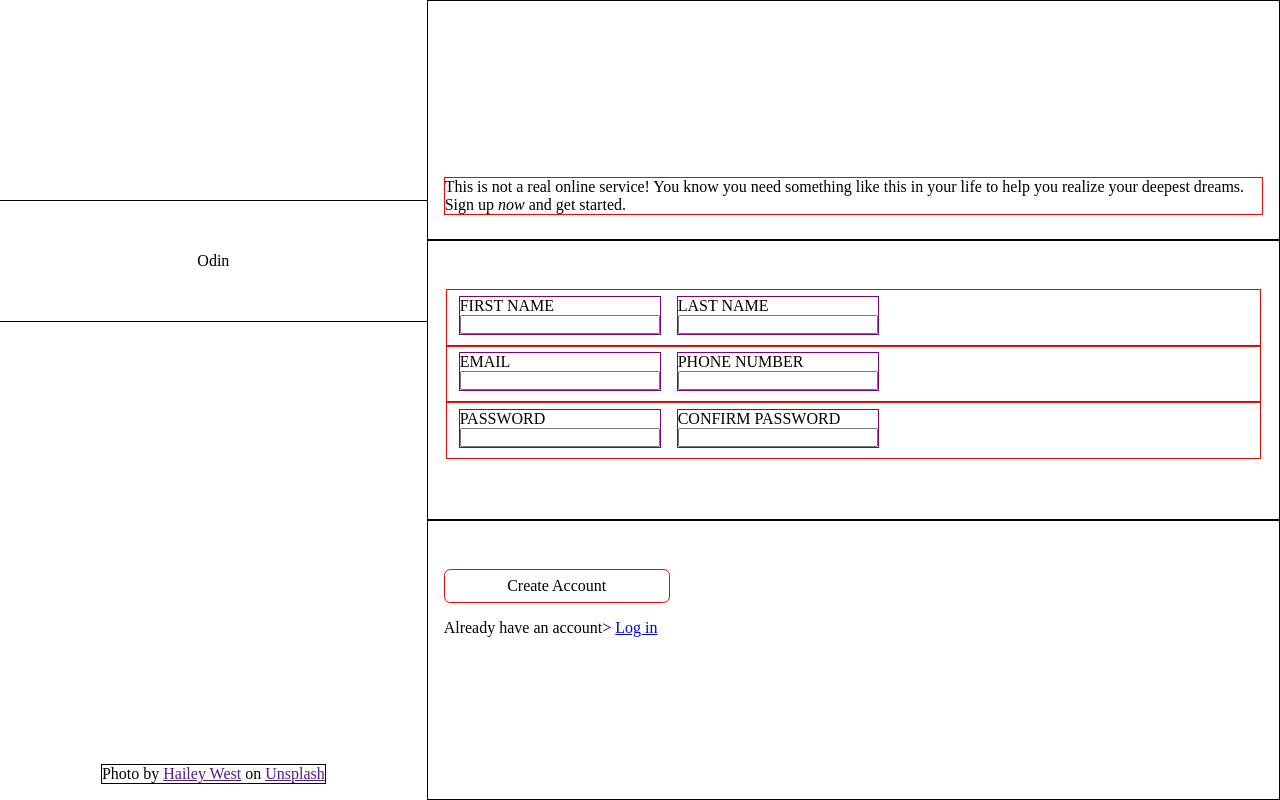
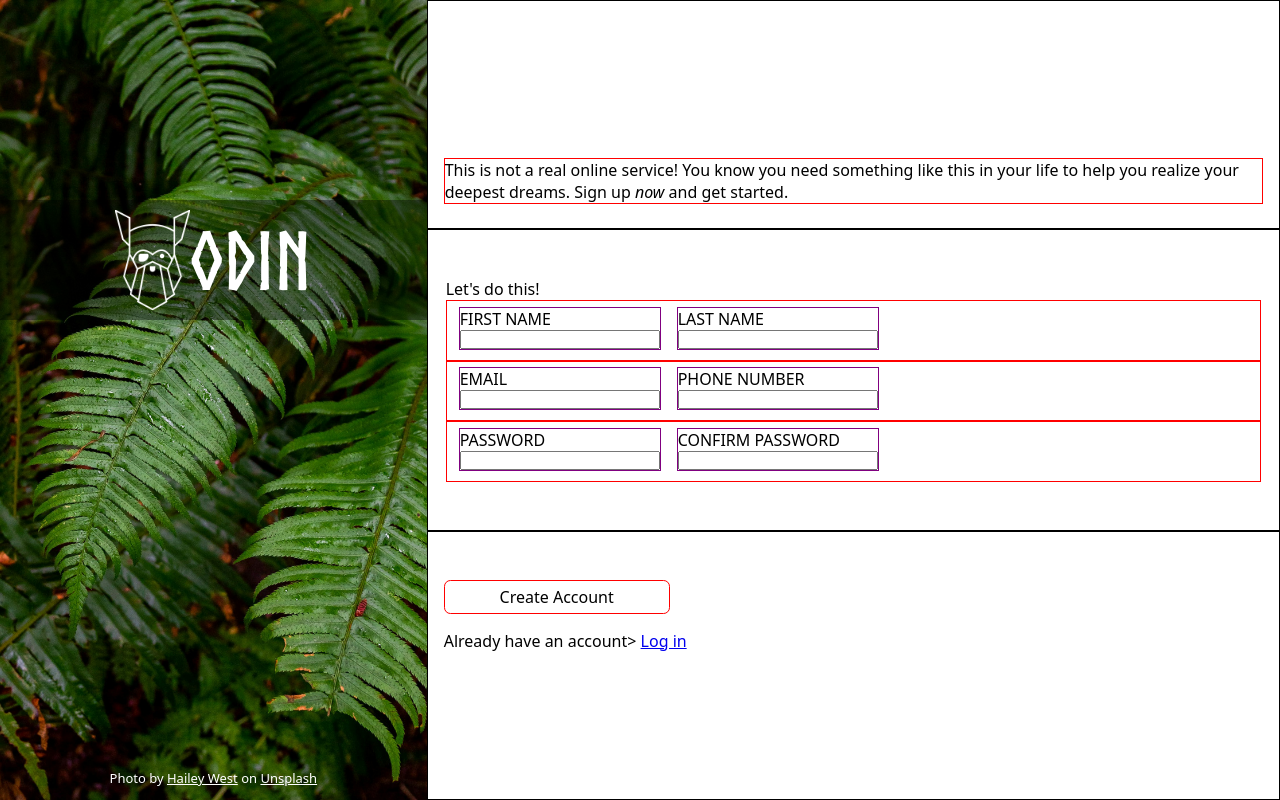
Before and after one commit to gustavords/o_sign_up_form, a plain HTML site: page index.html in a window 1280 px wide. Drawn offline with Linux system fonts and the light colour scheme.

Commit message:
Add styling to .banner section

```diff
--- a/css/style.css
+++ b/css/style.css
@@ -1,9 +1,18 @@
+@font-face {
+    font-family: norseBold;
+    src: url("/fonts/Norse-Bold.otf");
+    font-weight: bold;
+}
+
+
+
 body {
     display: flex;
     box-sizing: border-box;
     height: 100vh;
     margin: 0%;
     padding: 0%;
+    font-family: system-ui, -apple-system, BlinkMacSystemFont, 'Segoe UI', Roboto, Oxygen, Ubuntu, Cantarell, 'Open Sans', 'Helvetica Neue', sans-serif;
 }
 
 .banner {
@@ -12,8 +21,16 @@ body {
     flex-direction: column;
     align-items: center;
 
+    /* background image */
+    background-image: url("/images/halie-west-25xggax4bSA-unsplash.jpg");
+    background-position: center;
+    background-size: cover;
+    background-repeat: no-repeat;
+
+    color: white;
+
+
     .title {
-        border: 1px solid black;
         margin-top: 25vh;
         margin-bottom: auto;
         flex: 0 1 15%;
@@ -21,10 +38,33 @@ body {
         display: flex;
         justify-content: center;
         align-items: center;
+
+        /* alpha channel to allow white text colour to pop */
+        background-color: rgb(0 0 0 / 0.4);
+
+        img {
+            height: 100px;
+            padding: 0%;
+            margin: 0%;
+        }
+
+        p {
+            font-family: norseBold;
+            font-size: 5rem;
+            padding: 0%;
+            margin: 0%;
+        }
+
     }
 
     .credit {
-        border: 1px solid black;
+        font-size: small;
+        a {
+            color: white;
+        }
+        a:hover {
+            color: blueviolet;
+        }
     }
 }
 
--- a/index.html
+++ b/index.html
@@ -11,7 +11,7 @@
 
 <body>
     <div class="banner">
-        <div class="title">Odin</div>
+        <div class="title"><img src="./images/odin-lined.png" alt=".javascript"><p>Odin</p></div>
         <p class="credit">Photo by <a href="">Hailey West</a> on <a href="">Unsplash</a></p>
     </div>
     <div class="content">
@@ -23,6 +23,7 @@
         </div>
         <div class="form_section">
             <form action="" method="">
+                <legend>Let's do this!</legend>
                 <fieldset>
                     <div>
                         <label for="f_name">FIRST NAME</label>
```
